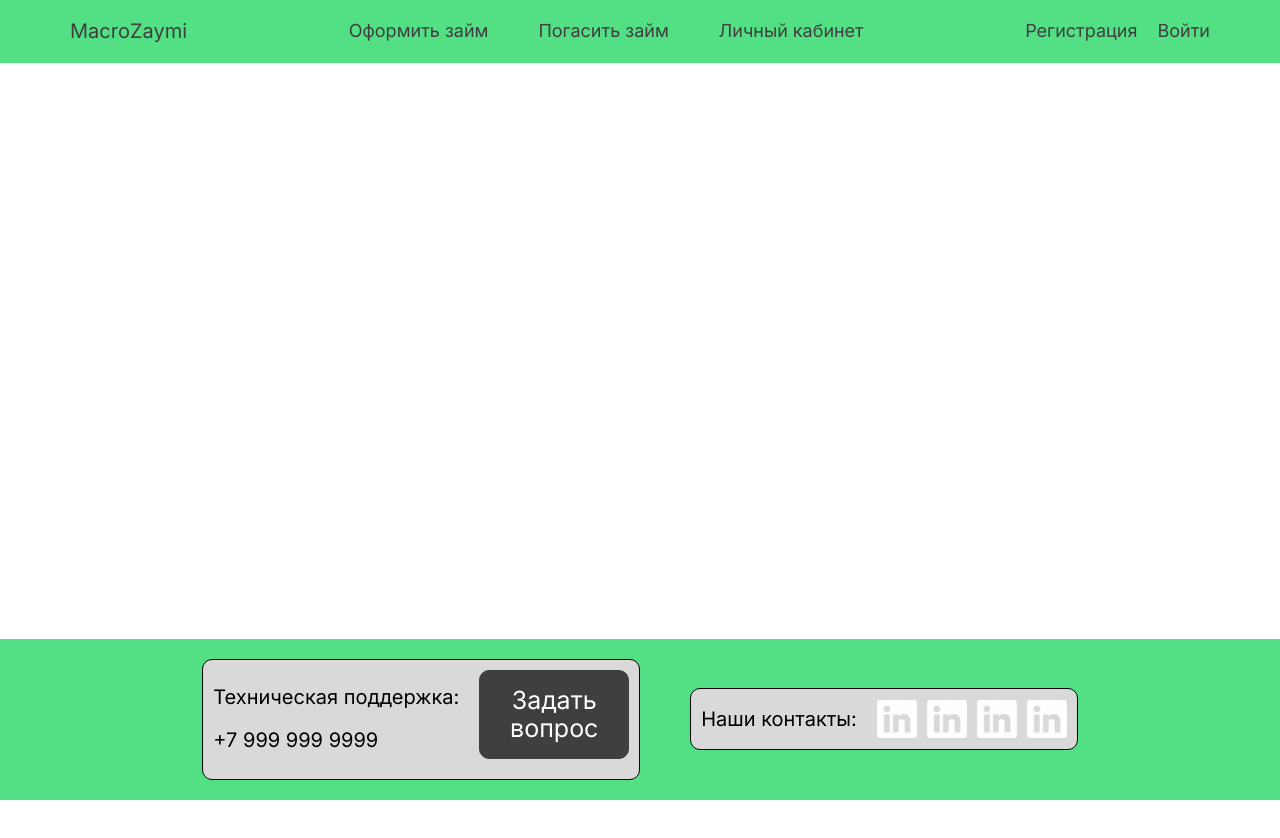
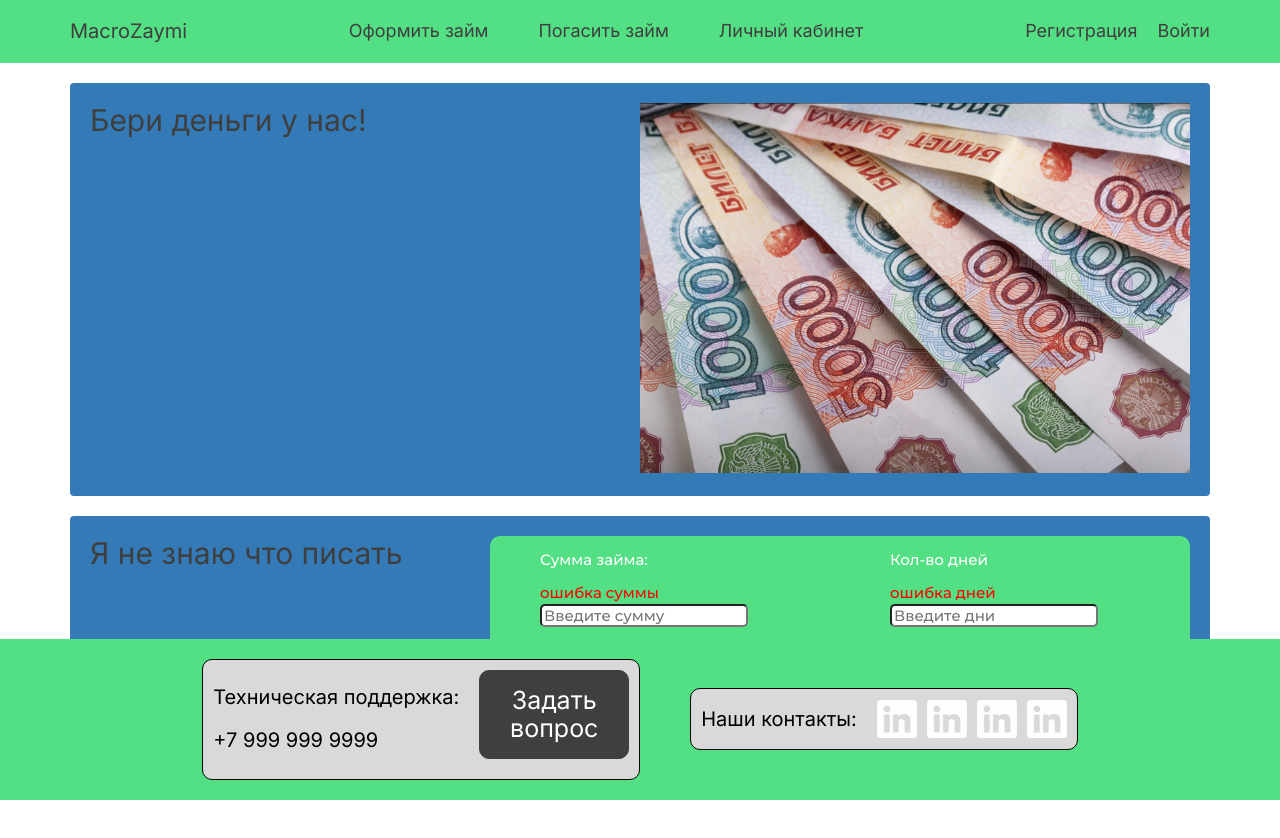
Before and after one commit to devloliconic/shift, a React (Create React App) app: page / in a window 1280 px wide. Shown: the top 838 px of the page. Before the commit the page ends 800 px from the top, so only its background shows below. Built offline with nearby package versions, Linux system fonts and the light colour scheme.

Commit message:
Changed Start Page

```diff
--- a/src/index.js
+++ b/src/index.js
@@ -4,7 +4,7 @@ import ReactDOM from 'react-dom/client';
 import "normalize.css"
 // import MainPage from './pages/mainpage/Mainpage';
 import { BrowserRouter} from 'react-router-dom';
-import App from './pages/mainpage/Mainpage';
+import App from './pages/startpage/Startpage';
 
 //import reportWebVitals from './reportWebVitals';
 
--- a/src/pages/mainpage/Mainpage.js
+++ b/src/pages/mainpage/Mainpage.js
@@ -10,7 +10,7 @@ function Mainpage() {
 
     return (
       <div className="page">
-        <Header></Header>
+        {/* <Header></Header> */}
 
           {/* <Main /> */}
 
--- /dev/null
+++ b/src/pages/startpage/Startpage.js
@@ -0,0 +1,22 @@
+import React from "react"
+import "normalize.css"
+import "../mainpage/mainglobal/MainGlobal.scss"
+import Header from "../mainpage/header/MainHeader"
+import Footer from "../mainpage/footer/MainFooter"
+import Main from "../mainpage/main/MainPMain"
+
+
+function StartPage() {
+
+    return (
+      <div className="page">
+        <Header></Header>
+
+          <Main />
+
+        <Footer></Footer>
+      </div>
+    );
+  }
+
+  export default StartPage
```
